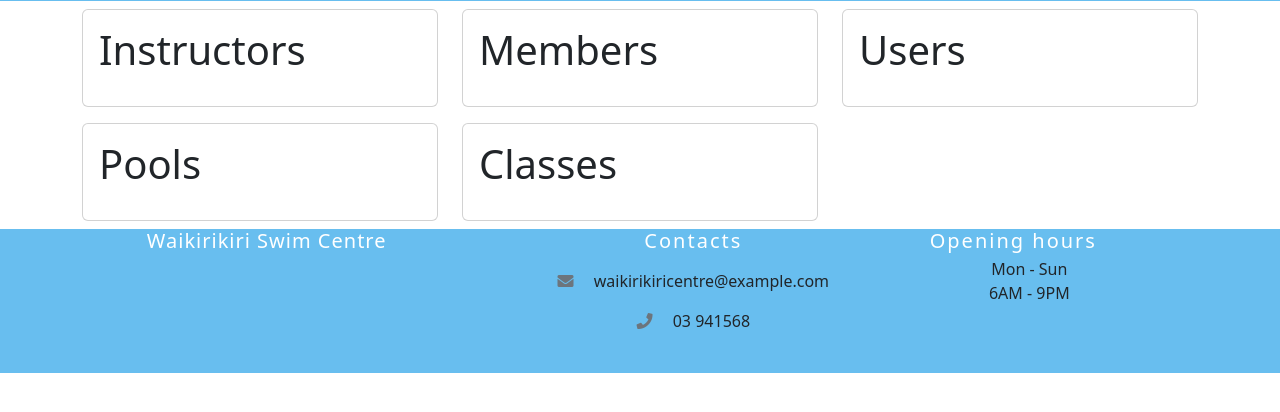
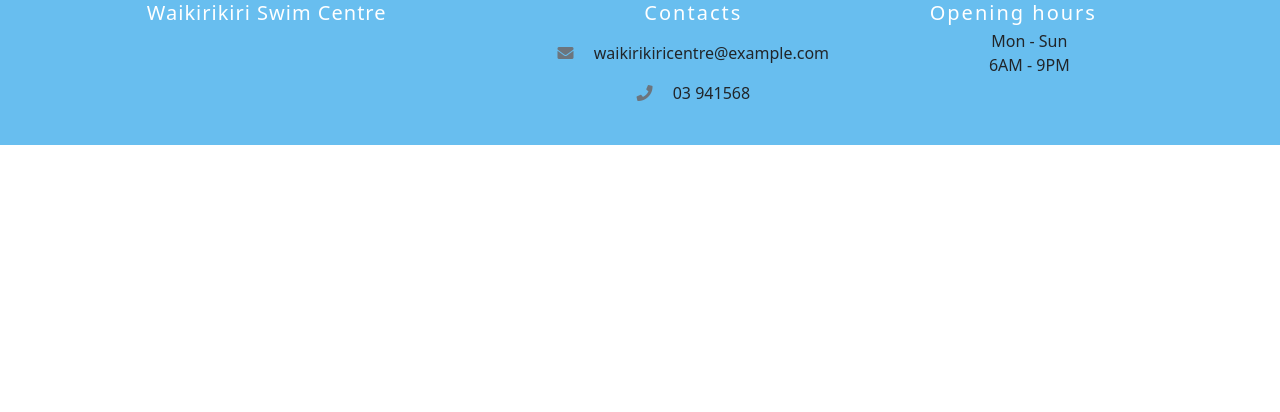
Before and after one commit to gaon5/swimapp, a Flask app: page /dashboard in a window 1280 px wide. Shown: the part 55-467 px from the top of the page. Run offline with Flask 3, Linux system fonts and the light colour scheme; a user stored in the database is signed in; data comes from the database, SQL or seed files in the repository; data that the repository does not hold is empty; some libraries are stand-ins or nearby versions.

Commit message:
instructor dashboard edited

```diff
--- a/app/templates/instructor/instructor_dashboard.html
+++ b/app/templates/instructor/instructor_dashboard.html
@@ -10,67 +10,7 @@
 {% endblock %}
 
 {% block body %}
-<div class="container">
-    <div class="row">
-        <div class="col-sm-4 py-2">
-            <div class="card card-body h-100">
-                <p class="h1">Instructors</p>
-                <h1 class="display-1">{% for instructor in instructor_count %}
-                    {% for count in instructor %}
-                        {{count}}
-                    {% endfor%}
-                {% endfor %}
-                </h1>
-            </div>
-        </div>
-        <div class="col-sm-4 py-2">
-            <div class="card card-body h-100">
-                <p class="h1">Members</p>
-                <h1 class="display-1">
-                {% for member in member_count %}
-                    {% for count in member %}
-                        {{count}}
-                    {% endfor%}
-                {% endfor %}
-            </div>
-        </div>
-        <div class="col-sm-4 py-2">
-            <div class="card h-100 card-body">
-                <p class="h1">Users</p>
-                <h1 class="display-1">
-                {% for user in user_count %}
-                    {% for count in user %}
-                        {{count}}
-                    {% endfor%}
-                {% endfor %}
-            </div>
-        </div>
-        <div class="col-sm-4 py-2">
-            <div class="card h-100">
-                <div class="card-body">
-                    <p class="h1">Pools</p>
-                    <h1 class="display-1">
-                    {% for pool in pool_count %}
-                        {% for count in pool %}
-                            {{count}}
-                        {% endfor%}
-                    {% endfor %}
-                </div>
-            </div>
-        </div>
-        <div class="col-sm-4 py-2">
-            <div class="card h-100 card-body">
-                <p class="h1">Classes</p>
-                <h1 class="display-1">
-                {% for class in class_count %}
-                    {% for count in class %}
-                        {{count}}
-                    {% endfor%}
-                {% endfor %}
-            </div>
-        </div>
-    </div>
-</div>
+
 {% endblock %}
 
 {% block myjs %}
```
